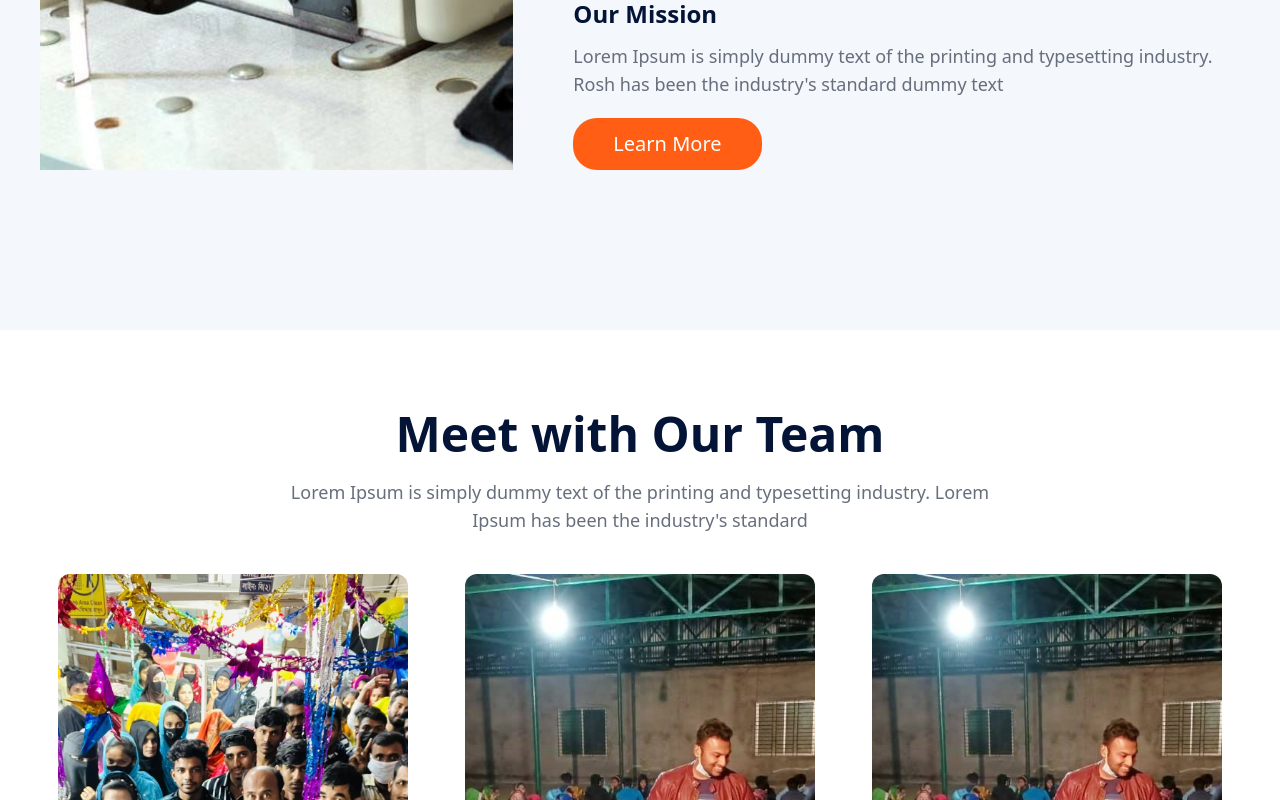
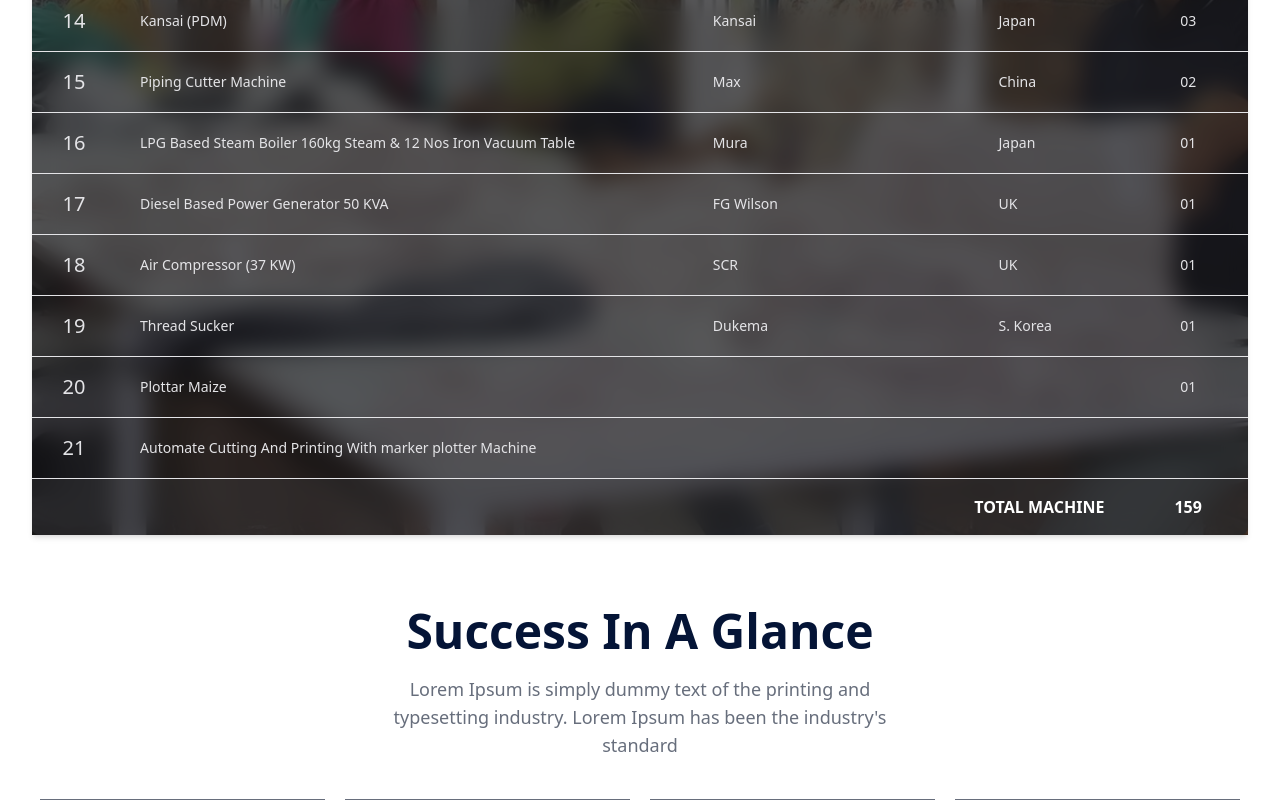
Before and after one commit to Mahmudulislamshuvo/pachin, a React (Vite) app: page / in a window 1280 px wide. Shown: the part 9200-10000 px from the top of the page. Built offline with nearby package versions, Linux system fonts and the light colour scheme.

Commit message:
Help of gtp

```diff
--- a/src/App.jsx
+++ b/src/App.jsx
@@ -21,6 +21,7 @@ import CompanyOverview from "./Components/CommonComponents/CompanyOverview";
 import Sustainable from "./Components/Sustainable/Sustainable";
 import OurClients from "./Components/OurClients/OurClients";
 import ContributionBluePlanet from "./Components/ContributionBluePlanet/ContributionBluePlanet";
+import MachineTable from "./Components/CommonComponents/MachineTable";
 
 const App = () => {
   const homeRef = useRef(null);
@@ -69,6 +70,7 @@ const App = () => {
       </div>
 
       <ContributionBluePlanet />
+      <MachineTable />
 
       <SuccessGlance />
       <Discover />
--- /dev/null
+++ b/src/Components/CommonComponents/MachineTable.jsx
@@ -0,0 +1,240 @@
+import background from "../../assets/Images/BackgroundImage.jpg";
+
+// Data for the table rows
+const machineData = [
+  {
+    si: "01",
+    type: "Plane Machine (Full Auto)",
+    brand: "Juki, Brother, Sewpower",
+    origin: "Japan, China",
+    number: 45,
+  },
+  {
+    si: "02",
+    type: "Over lock Machine (Auto)",
+    brand: "Pegasus, Siruba, Juki, Yamoto",
+    origin: "Japan",
+    number: 40,
+  },
+  {
+    si: "03",
+    type: "Flat Lock Machine",
+    brand: "Pegasus, Siruba, Juki, Yamoto",
+    origin: "Japan",
+    number: 25,
+  },
+  {
+    si: "04",
+    type: "Feed of the Arm",
+    brand: "Zusan",
+    origin: "China",
+    number: "02",
+  },
+  {
+    si: "05",
+    type: "Vertical Machine",
+    brand: "Juck",
+    origin: "China",
+    number: "04",
+  },
+  {
+    si: "06",
+    type: "Rib Cutter",
+    brand: "Juki",
+    origin: "China",
+    number: "05",
+  },
+  {
+    si: "07",
+    type: "Chain Stretch",
+    brand: "Juki",
+    origin: "China",
+    number: "05",
+  },
+  {
+    si: "08",
+    type: "Cutting Machine",
+    brand: "Blue Streak II (Eastman)",
+    origin: "USA",
+    number: "05",
+  },
+  {
+    si: "09",
+    type: "Button hole Machine",
+    brand: "Juki",
+    origin: "Japan",
+    number: "03",
+  },
+  {
+    si: "10",
+    type: "Button Stitch Machine",
+    brand: "Juki",
+    origin: "Japan",
+    number: "03",
+  },
+  {
+    si: "11",
+    type: "Bar Tack Machine",
+    brand: "Juki",
+    origin: "Japan",
+    number: "02",
+  },
+  {
+    si: "12",
+    type: "Snap Button Machine",
+    brand: "Zusan",
+    origin: "China",
+    number: "05",
+  },
+  {
+    si: "13",
+    type: "Thread Trimming Machine",
+    brand: "Max",
+    origin: "China",
+    number: "05",
+  },
+  {
+    si: "14",
+    type: "Kansai (PDM)",
+    brand: "Kansai",
+    origin: "Japan",
+    number: "03",
+  },
+  {
+    si: "15",
+    type: "Piping Cutter Machine",
+    brand: "Max",
+    origin: "China",
+    number: "02",
+  },
+  {
+    si: "16",
+    type: "LPG Based Steam Boiler 160kg Steam & 12 Nos Iron Vacuum Table",
+    brand: "Mura",
+    origin: "Japan",
+    number: "01",
+  },
+  {
+    si: "17",
+    type: "Diesel Based Power Generator 50 KVA",
+    brand: "FG Wilson",
+    origin: "UK",
+    number: "01",
+  },
+  {
+    si: "18",
+    type: "Air Compressor (37 KW)",
+    brand: "SCR",
+    origin: "UK",
+    number: "01",
+  },
+  {
+    si: "19",
+    type: "Thread Sucker",
+    brand: "Dukema",
+    origin: "S. Korea",
+    number: "01",
+  },
+  { si: "20", type: "Plottar Maize", brand: "", origin: "", number: "01" },
+  {
+    si: "21",
+    type: "Automate Cutting And Printing With marker plotter Machine",
+    brand: "",
+    origin: "",
+    number: "",
+  },
+];
+
+const MachineTable = () => {
+  // 🎯 CALCULATION: Summing the 'number' property from all objects in machineData.
+  const totalMachines = machineData.reduce((sum, machine) => {
+    const machineCount = machine.number;
+    const numericCount = parseInt(machineCount, 10) || 0;
+    return sum + numericCount;
+  }, 0);
+
+  return (
+    <div className=" p-4 sm:p-6 md:p-8 font-sans">
+      <div className="max-w-7xl mx-auto">
+        {/* Main Title Bar */}
+        <h2 className="mb-8 lg:mb-16 text-3xl font-bold tracking-tight leading-tight text-center text-text-Primary md:text-6xl">
+          AUTOMATE CUTTING AND PRINTING{" "}
+          <span className="text-background">WITH MARKER PLUTTER MACHINE</span>
+        </h2>
+
+        {/* Responsive Table Wrapper */}
+        <div className="overflow-x-auto shadow-md relative">
+          {/* Background Image */}
+          <img
+            src={background}
+            alt="background"
+            className="absolute top-0 left-0 w-full h-full object-cover z-0"
+          />
+          {/* Dark overlay for better contrast */}
+          <div className="absolute z-0"></div>
+
+          {/* Table */}
+          <table className="w-full text-sm text-left text-zinc-200 relative z-10 backdrop-blur-md  rounded-lg overflow-hidden">
+            {/* Table Header */}
+            <thead className="text-xs text-white uppercase ">
+              <tr>
+                <th scope="col" className="px-6 py-3 text-center">
+                  SI
+                </th>
+                <th scope="col" className="px-6 py-3">
+                  Machine Type
+                </th>
+                <th scope="col" className="px-6 py-3">
+                  Brand
+                </th>
+                <th scope="col" className="px-6 py-3">
+                  Origin
+                </th>
+                <th scope="col" className="px-6 py-3 text-center">
+                  Number
+                </th>
+              </tr>
+            </thead>
+
+            {/* Table Body */}
+            <tbody>
+              {machineData.map((machine) => (
+                <tr
+                  key={machine.si}
+                  className="bg-zinc-900/70 border-b  hover:bg-zinc-700/70 transition-colors duration-200"
+                >
+                  <td className="px-6 py-4 text-center font-medium text-xl">
+                    {machine.si}
+                  </td>
+                  <td className="px-6 py-4">{machine.type}</td>
+                  <td className="px-6 py-4">{machine.brand}</td>
+                  <td className="px-6 py-4">{machine.origin}</td>
+                  <td className="px-6 py-4 text-center font-medium">
+                    {machine.number}
+                  </td>
+                </tr>
+              ))}
+            </tbody>
+
+            {/* Table Footer */}
+            <tfoot>
+              <tr className="font-semibold text-white bg-zinc-800/80">
+                <td
+                  colSpan="4"
+                  className="px-6 py-4 text-right text-base uppercase"
+                >
+                  Total Machine
+                </td>
+                <td className="px-6 py-4 text-center text-base">
+                  {totalMachines}
+                </td>
+              </tr>
+            </tfoot>
+          </table>
+        </div>
+      </div>
+    </div>
+  );
+};
+
+export default MachineTable;
--- a/src/Components/OurClients/OurClients.jsx
+++ b/src/Components/OurClients/OurClients.jsx
@@ -8,7 +8,7 @@ import tillys from "../../assets/svg/tillys-1-logo-svg-vector.svg";
 
 // Swiper
 import { Swiper, SwiperSlide } from "swiper/react";
-import { Pagination } from "swiper/modules";
+import { Autoplay, Pagination } from "swiper/modules";
 
 // Import Swiper styles
 import "swiper/css";
@@ -35,10 +35,15 @@ const OurClients = () => {
 
           {/* ✅ Only ONE Swiper */}
           <Swiper
-            // pagination={{ clickable: true }}
-            modules={[Pagination]}
+            modules={[Autoplay]}
             spaceBetween={30}
-            slidesPerView={4} // adjust based on design
+            slidesPerView={4}
+            autoplay={{
+              delay: 2000,
+              disableOnInteraction: false,
+            }}
+            loop={true}
+            pagination={{ clickable: true }}
             className="mySwiper"
           >
             {brandLogos.map((item) => (
```
